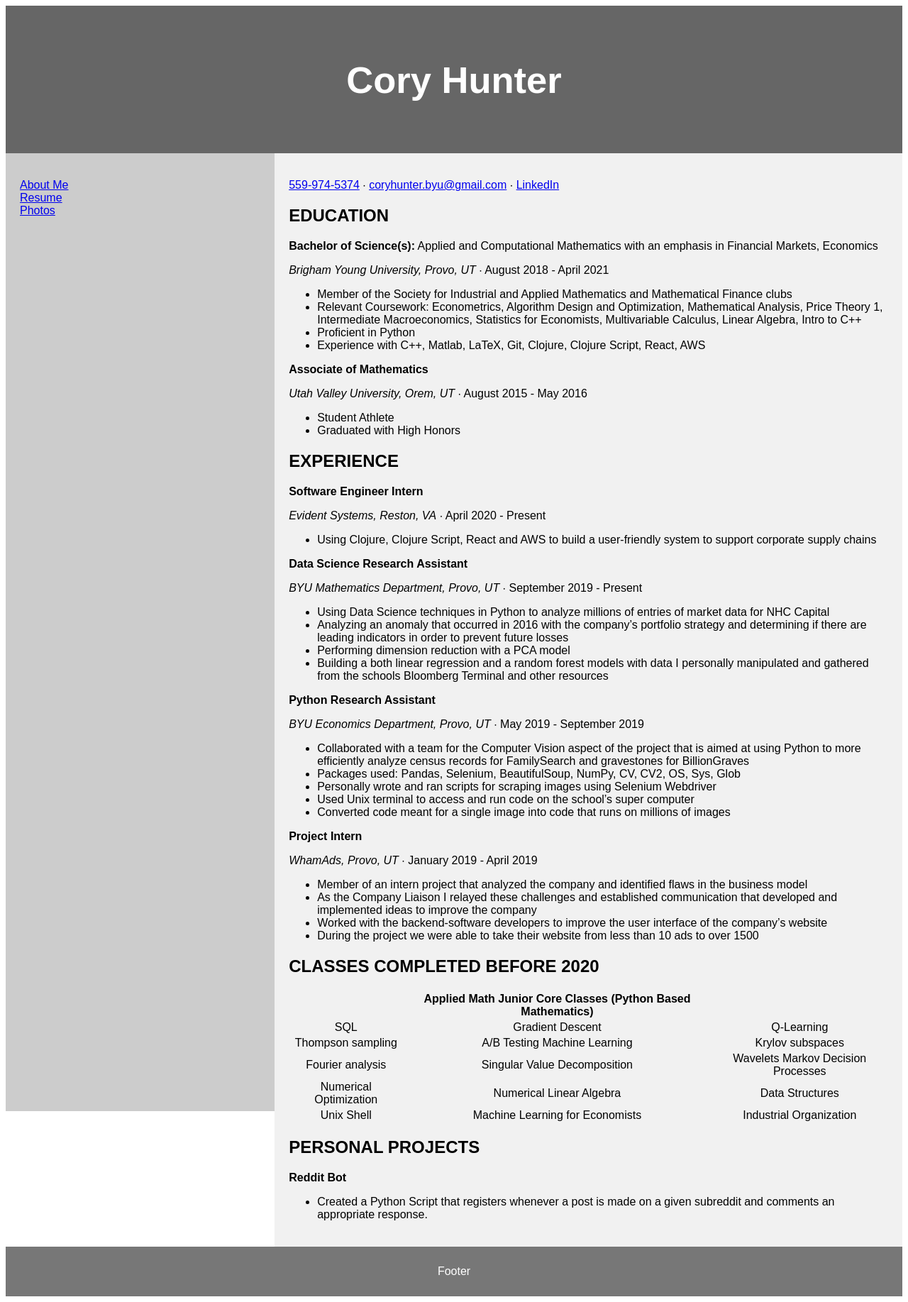
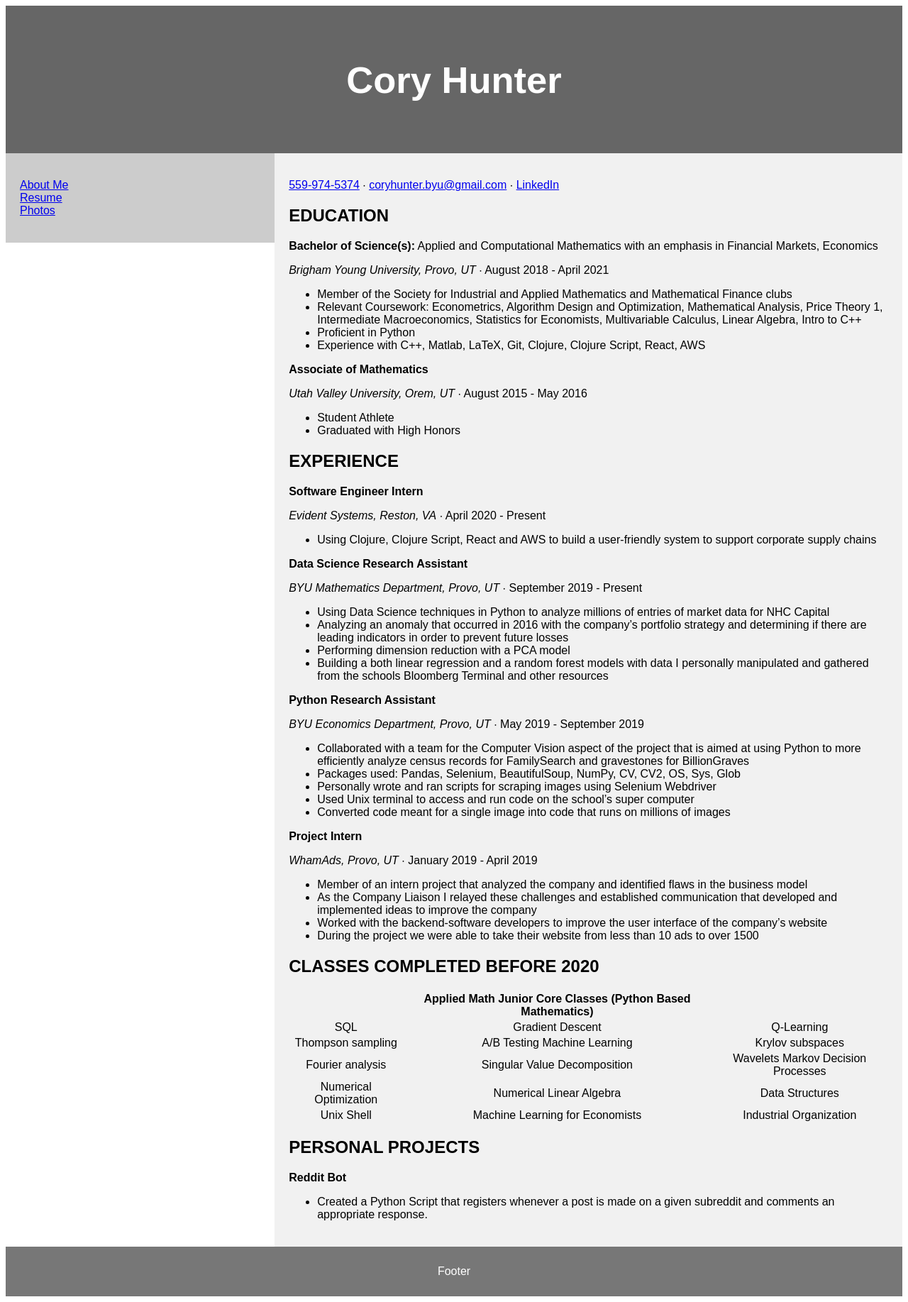
Before and after one commit to layniecalderwood/coryrhunter.com, a Jekyll site: the page built from index.md, in a window 1280 px wide. Shown: the whole page at 71% size. Built offline with Jekyll 4.4.1, drawn with Linux system fonts in a browser that asks for light colours; our own code applies the rules of GitHub Pages for plain Markdown files.

Commit message:
auto height

```diff
--- a/_layouts/default.html
+++ b/_layouts/default.html
@@ -26,7 +26,7 @@ header {
 nav {
   float: left;
   width: 30%;
-  height: 1350px;
+  height: auto;
   background: #ccc;
   padding: 20px;
 }
```
